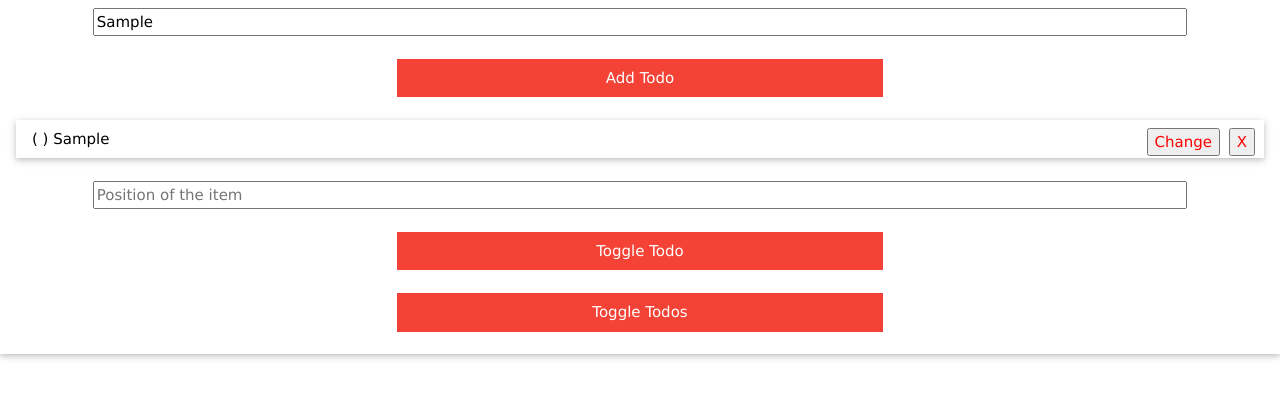
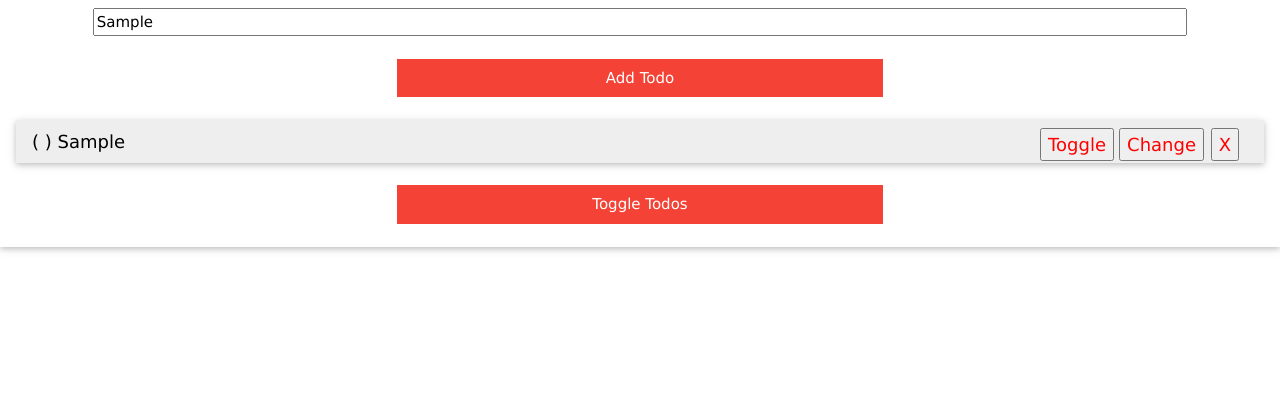
Before and after one commit to sakshi30/TodoList, a plain HTML site: page index.html in a window 1280 px wide. Both pictures are taken after typing "Sample" into the empty fields and a click on the button "Add Todo". Shown: the part 110-508 px from the top of the page. Drawn offline with nearby package versions, Linux system fonts and the light colour scheme.

Commit message:
Add files via upload

```diff
--- a/index.html
+++ b/index.html
@@ -2,6 +2,7 @@
 <html>
 
 <head>
+  <meta name="viewport" content="width=device-width, initial-scale=1">
   <link rel="stylesheet" href="https://www.w3schools.com/w3css/4/w3.css">
   <link rel = "stylesheet" href = "style.css">
   <link rel="stylesheet" href="https://cdnjs.cloudflare.com/ajax/libs/font-awesome/4.7.0/css/font-awesome.min.css">
@@ -9,7 +10,7 @@
 </head>
 
 <body>
-  <div class="w3-container w3-card">
+  <div class="w3-container w3-card" id = "card_1">
     <h1 class="w3-container w3-center">Todo List</h1>
     <div class="w3-container w3-center ">
       <input type="text"  id="x_value"  placeholder = "What needs to be done today?" /><br/><br/>
@@ -19,14 +20,6 @@
      <ul class="w3-ul w3-card w3-hoverable">
 
     </ul>
-    <br/>
-
-
-    <div class="w3-container w3-center">
-      <input type="number" id="toggle_id" placeholder="Position of the item"/> <br/><br/>
-      <button id="a" class="w3-red w3-bar-item w3-button" onclick="todoList.toggleCompleted()">Toggle Todo</button>
-
-    </div>
     <br/>
     <div class="w3-container w3-center">
       <button id="a" class="w3-red w3-bar-item w3-button" onclick="todoList.toggleAll()">Toggle Todos</button>
--- a/script.js
+++ b/script.js
@@ -25,10 +25,9 @@ var todoList =
     this.todos.splice(position_del, 1);
     view.display();
   },
-  toggleCompleted : function()
+  toggleCompleted : function(toggle_id)
   {
-    var toggle_id = document.getElementById('toggle_id');
-    var todo_a = this.todos[(toggle_id.valueAsNumber)-1];
+    var todo_a = this.todos[toggle_id];
     todo_a.completed = !todo_a.completed;
     view.display();
   },
@@ -74,6 +73,7 @@ var view = {
       viewli.textContent = todoTextWithCompletion;
       viewli.appendChild(this.createDeleteButton());
       viewli.appendChild(this.createChangeOption());
+      viewli.appendChild(this.createToggleOption());
       viewUl.appendChild(viewli);
 
     }
@@ -89,6 +89,12 @@ var view = {
     changeOption.textContent = 'Change';
     changeOption.className = 'inputType';
     return changeOption;
+  },
+  createToggleOption: function(){
+    var toggleOption = document.createElement('button');
+    toggleOption.textContent = 'Toggle';
+    toggleOption.className = 'toggle';
+    return toggleOption;
   }
 };
 
@@ -109,3 +115,11 @@ changeItem.addEventListener('click', function(event){
   }
 
 });
+
+var toggleItem = document.querySelector('ul');
+toggleItem.addEventListener('click', function(event){
+  var element = event.target;
+  if(element.className === 'toggle'){
+    todoList.toggleCompleted(element.parentNode.id);
+  }
+});
--- a/style.css
+++ b/style.css
@@ -9,6 +9,7 @@ h1{
 input{
   width : 90%;
 }
+
 #a{
   width : 40%;
 }
@@ -23,3 +24,25 @@ input{
   position: absolute;
   right: 60px;
 }
+
+.toggle{
+  color:red;
+  position: absolute;
+  right: 150px;
+}
+
+ul li {
+  cursor: pointer;
+  position: relative;
+  padding: 12px 8px 12px 40px;
+  list-style-type: none;
+  background: #eee;
+  font-size: 18px;
+  transition: 0.2s;
+
+  /* make the list items unselectable */
+  -webkit-user-select: none;
+  -moz-user-select: none;
+  -ms-user-select: none;
+  user-select: none;
+}
```
